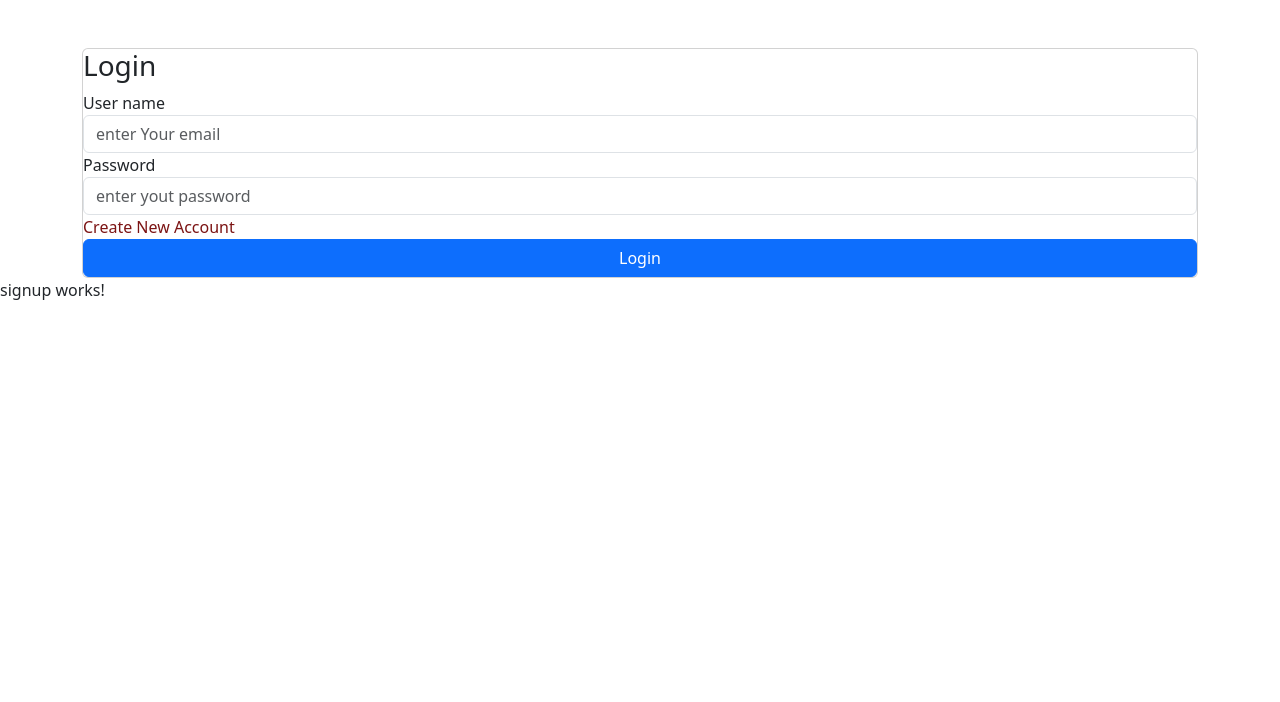
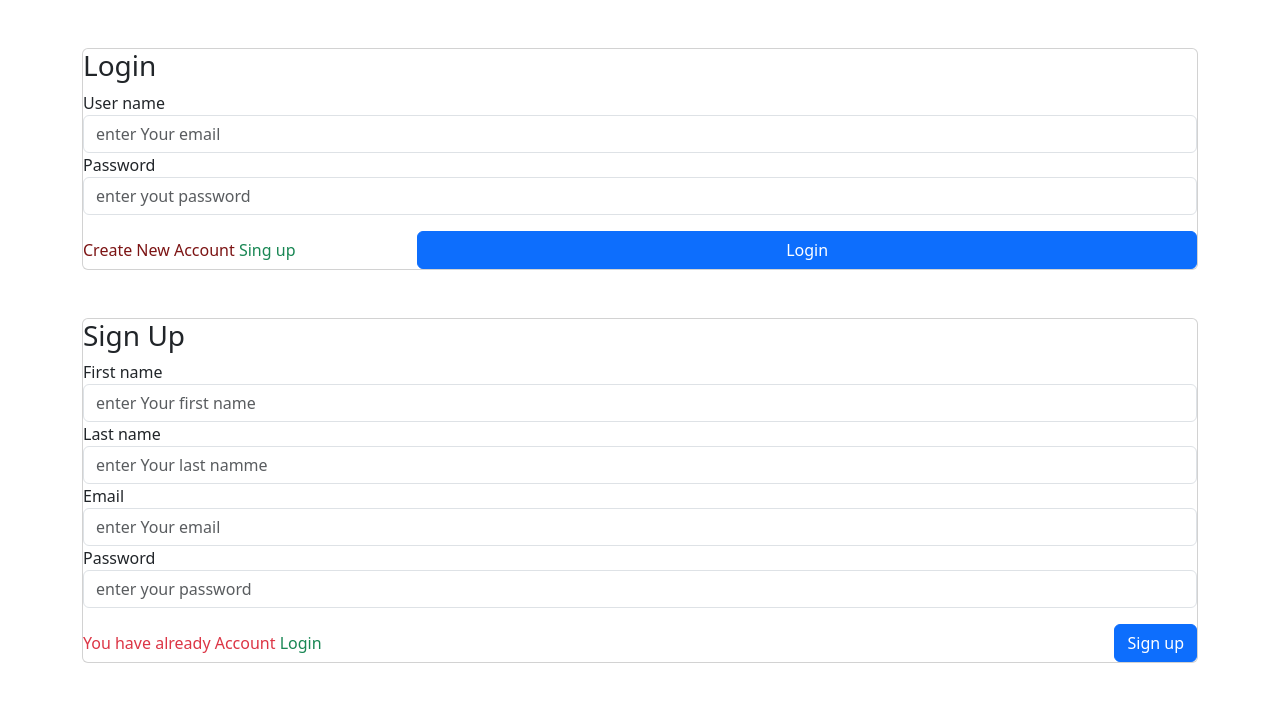
Before and after one commit to ahmedbouzid/SimpleCodeForLogin-signup, an Angular app: page /signup in a window 1280 px wide. Shown: the top 702 px of the page. Built offline with nearby package versions, Linux system fonts and the light colour scheme.

Commit message:
prepare sign up form && logic

```diff
--- a/src/app/auth/login/login.component.html
+++ b/src/app/auth/login/login.component.html
@@ -11,9 +11,11 @@
       <label for="">Password</label>
       <input type="password" formControlName="password" class="form-control" placeholder="enter yout password">
     </div>
-    <span><a routerLink="/signup"> Create New Account</a></span>
-    <br>
-    <button type="submit" class="btn btn-primary"> Login</button>
+    <div class="d-flex align-items-center justify-content-between mt-3">
+      <span><a routerLink="/signup"> Create New Account <span class="text-success"> Sing up</span></a></span>
+      <br>
+      <button type="submit" class="btn btn-primary"> Login</button>
+    </div>
   </form>
 </div>
 </div>
--- a/src/app/auth/login/login.component.scss
+++ b/src/app/auth/login/login.component.scss
@@ -3,5 +3,6 @@ a{
   color: rgb(124, 20, 20);
   }
 button {
-  width: 100%;
+
+  width: 70%;
 }
--- a/src/app/auth/signup/signup.component.html
+++ b/src/app/auth/signup/signup.component.html
@@ -1 +1,31 @@
-<p>signup works!</p>
+<div class="container">
+  <div class="card mt-5">
+    <form [formGroup]="signupForm" (ngSubmit)="signup(signupForm)">
+
+      <h3>Sign Up</h3>
+      <div class="form-group">
+        <label for="">First name</label>
+        <input type="text" formControlName="firstName" class="form-control" placeholder="enter Your first name">
+      </div>
+      <div class="form-group">
+        <label for="">Last name</label>
+        <input type="text" formControlName="lastName" class="form-control" placeholder="enter Your last namme">
+      </div>
+      <div class="form-group">
+        <label for="">Email
+        </label>
+        <input type="text" formControlName="email" class="form-control" placeholder="enter Your email">
+      </div>
+      <div class="form-group">
+        <label for="">Password</label>
+        <input type="password" formControlName="password" class="form-control" placeholder="enter your password">
+      </div>
+   <div class="d-flex align-items-center justify-content-between mt-3">
+    <span><a class="text-danger text-decoration-none" routerLink="/login"> You have already Account <span class="text-success">Login</span></a></span>
+    <br>
+    <button type="submit" class="btn btn-primary">Sign up</button>
+   </div>
+    </form>
+  </div>
+  </div>
+  <router-outlet></router-outlet>
--- a/src/app/auth/signup/signup.component.ts
+++ b/src/app/auth/signup/signup.component.ts
@@ -1,10 +1,24 @@
-import { Component } from '@angular/core';
-
+import { Component  , OnInit} from '@angular/core';
+import {FormGroup ,FormControl} from '@angular/forms'
 @Component({
   selector: 'app-signup',
   templateUrl: './signup.component.html',
   styleUrls: ['./signup.component.scss']
 })
-export class SignupComponent {
+export class SignupComponent implements OnInit {
+
+signupForm !: FormGroup ;
+
+ngOnInit(): void {
+  this.signupForm = new FormGroup ({
+    'firstName' : new FormControl() ,
+    'lastName' : new FormControl() ,
+    'email': new FormControl() ,
+    'password' : new FormControl() ,
+  })
+}
+signup(data : FormGroup){
+  console.log(this.signupForm.value);
 
 }
+}
```
